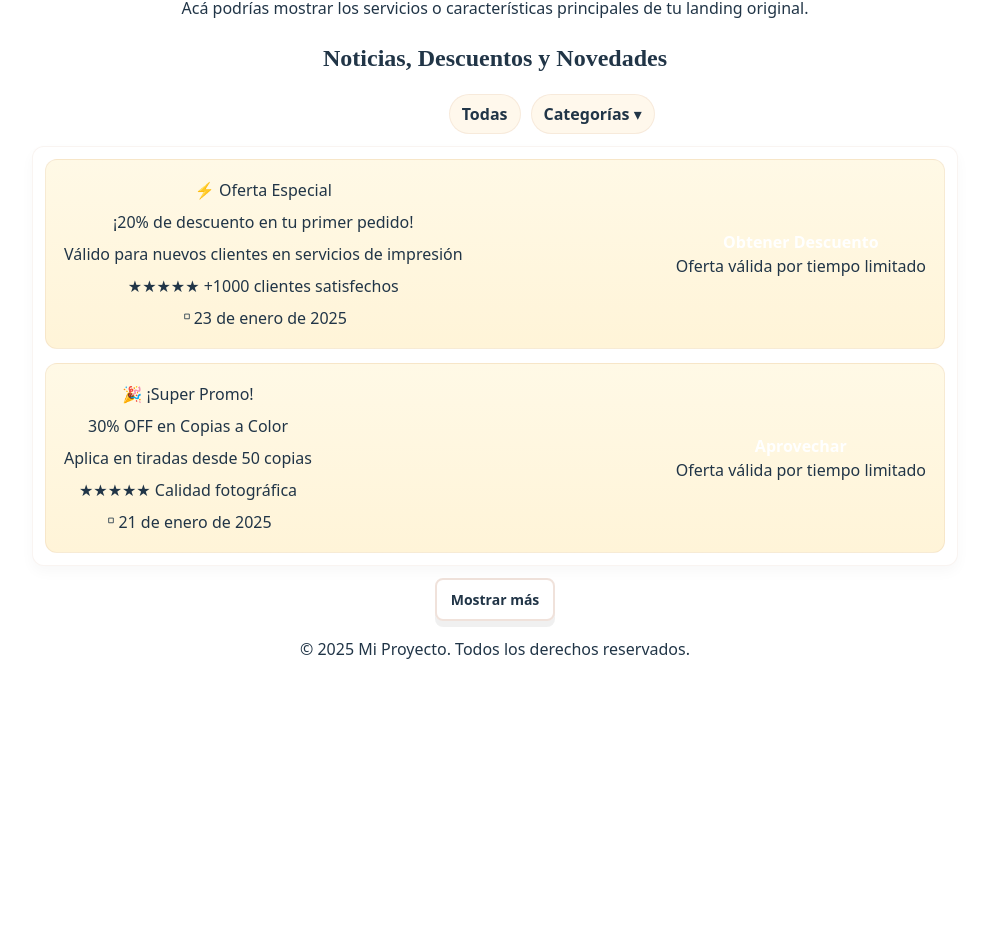
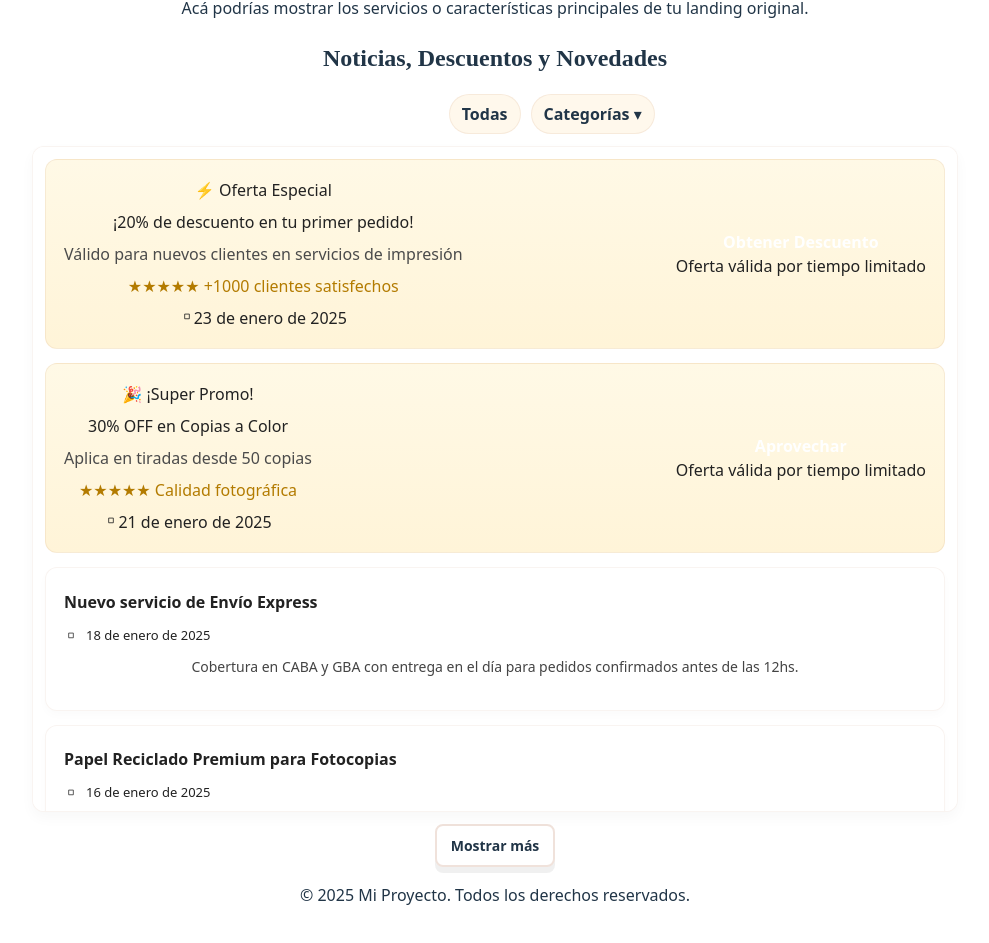
Before and after one commit to agustinfacu/parcial-1-pd-acn4bv-herms-tejero, a React (Vite) app in the folder vite-project/: page / in a window 1280 px wide. Shown: the part 553-1496 px from the top of the page, without its empty margins (145-1134 px from the left). Before the commit the page ends 1262 px from the top, so only its background shows below. Built offline with nearby package versions, Linux system fonts and the light colour scheme.

Commit message:
fix(news): arregle un bug con el listado de las noticias , solo listaba las promos pero no las noticias por falta de parentecis en el return de newscard y algunos esilos visuales

```diff
--- a/vite-project/src/components/SectionNews/CardList/CardList.jsx
+++ b/vite-project/src/components/SectionNews/CardList/CardList.jsx
@@ -77,7 +77,7 @@ const CardList = ({ items = [], visibleCount }) => {
         }
 
         // Por defecto, tratamos el item como "news"
-        return
+        return(
           <NewsCard
             key={key}
             title={item.title}
@@ -88,7 +88,7 @@ const CardList = ({ items = [], visibleCount }) => {
             categories={item.categories}
             discount={item.discount}
             idForTitle={item.idForTitle}
-          />;
+          />);
       })}
     </div>
   );
--- a/vite-project/src/components/SectionNews/Filters/Filters.css
+++ b/vite-project/src/components/SectionNews/Filters/Filters.css
@@ -81,3 +81,39 @@
     min-width: 180px;
   }
 } */
+/* =========================================================
+   Forzar color legible en el menú de categorías (dropdown)
+   Evita herencia de color blanco desde contenedores padres.
+   ========================================================= */
+
+/* Color base del menú y su contenido */
+.chips-row .dropdown .dropdown-menu {
+  background: #fff;
+  color: #222;              /* texto general oscuro */
+  z-index: 10;              /* por si queda detrás de otros elementos */
+}
+
+/* Ítems: color de texto por defecto */
+.chips-row .dropdown .dropdown-menu .cat-item {
+  color: #222;              /* texto normal */
+}
+
+/* Ítem seleccionado (usa aria-checked="true") */
+.chips-row .dropdown .dropdown-menu .cat-item[aria-checked="true"] {
+  background: rgba(0, 0, 0, .06);
+  color: #222;              /* mantener legible en fondo gris claro */
+  font-weight: 700;
+}
+
+/* Hover: mantener contraste alto */
+.chips-row .dropdown .dropdown-menu .cat-item:hover {
+  background: rgba(0, 0, 0, .08);
+  color: #222;
+}
+
+/* Si tenés íconos/SVG en el menú, que no hereden blanco */
+.chips-row .dropdown .dropdown-menu svg {
+  color: #222;
+  stroke: currentColor;
+  opacity: 0.9;
+}
--- a/vite-project/src/components/SectionNews/NewsCard/NewsCard.css
+++ b/vite-project/src/components/SectionNews/NewsCard/NewsCard.css
@@ -59,3 +59,23 @@
   font-size: 14px;
   line-height: 1.45;
 }
+/* Título negro explícito */
+.news-title {
+  margin: 0;
+  font-size: 16px;
+  font-weight: 700;
+  color: #222; /* <- refuerzo */
+}
+
+/* Descripción en gris */
+.news-desc {
+  margin-top: 12px;
+  color: #444; /* <- refuerzo */
+  font-size: 14px;
+  line-height: 1.45;
+}
+
+/* Meta (fecha) ya va en muted */
+.news-date {
+  color: var(--muted);
+}
--- a/vite-project/src/components/SectionNews/PromoCard/PromoCard.css
+++ b/vite-project/src/components/SectionNews/PromoCard/PromoCard.css
@@ -29,3 +29,26 @@
   color: #fff;
   font-weight: 700;
 }
+/* Título fuerte negro */
+.promo .left > div:nth-child(2),
+.promo-headline {
+  color: #222; /* por si usás la clase promo-headline */
+}
+
+/* Bajada/descripcion gris */
+.promo .left > div:nth-child(3),
+.promo-desc {
+  color: #4b4b4b; /* por si usás la clase promo-desc */
+}
+
+/* Claim/“rating” dorado tostado (como tu HTML) */
+.promo .left > div:nth-child(4),
+.promo-rating {
+  color: #b37b00;
+}
+
+/* Fecha (meta) en muted */
+.promo .left > div:nth-child(5),
+.promo-date {
+  color: var(--muted);
+}
--- a/vite-project/src/components/SectionNews/SectionNews.css
+++ b/vite-project/src/components/SectionNews/SectionNews.css
@@ -61,3 +61,20 @@
   padding: 10px 14px;
   font-size: 14px;
 }
+/* ===== Normalización de color para la sección ===== */
+.news-box {
+  /* color base de textos dentro de la caja de noticias */
+  color: #222;
+}
+
+/* Asegurar títulos y textos negros por defecto dentro de items */
+.news-box .news-card,
+.news-box .promo {
+  color: #222;
+}
+
+/* Enlaces de botón deben seguir blancos (ya los tenés así) */
+.news-box .cta-mini,
+.news-box .btn {
+  color: #fff;
+}
```
